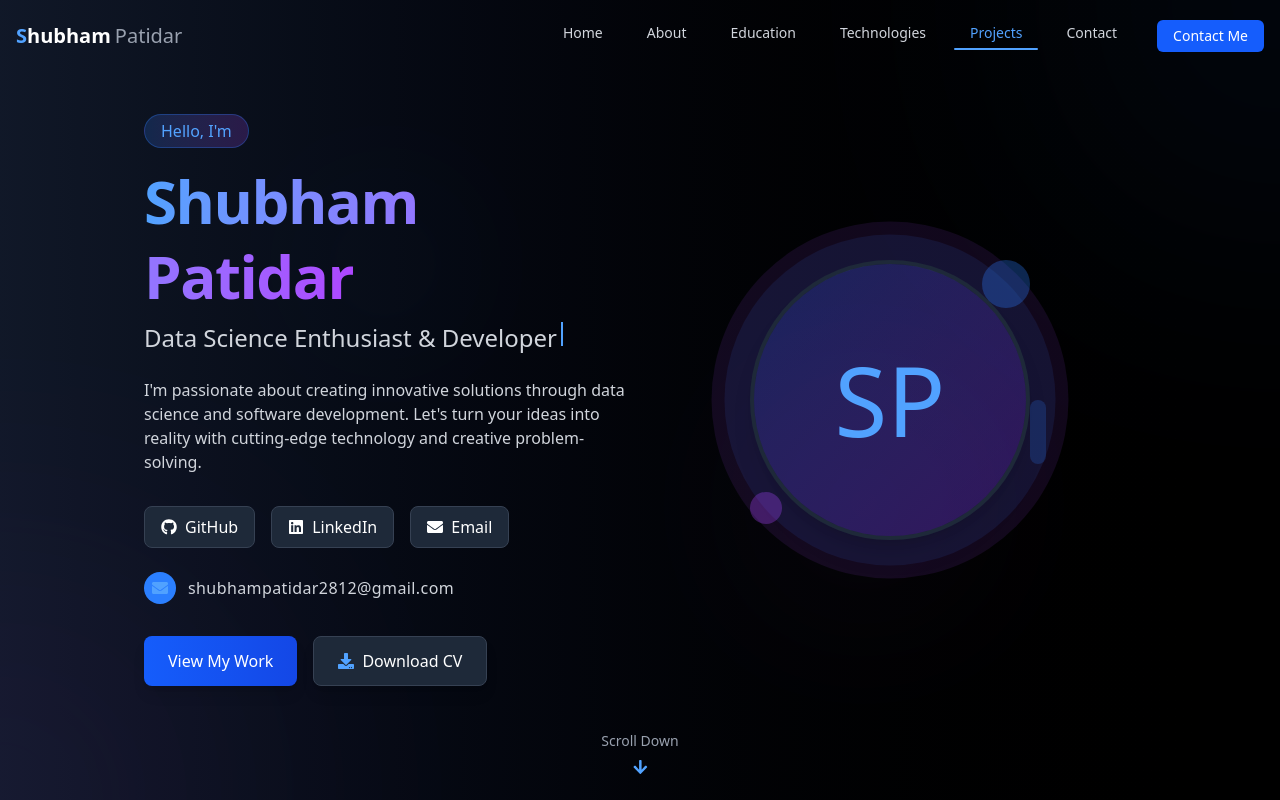
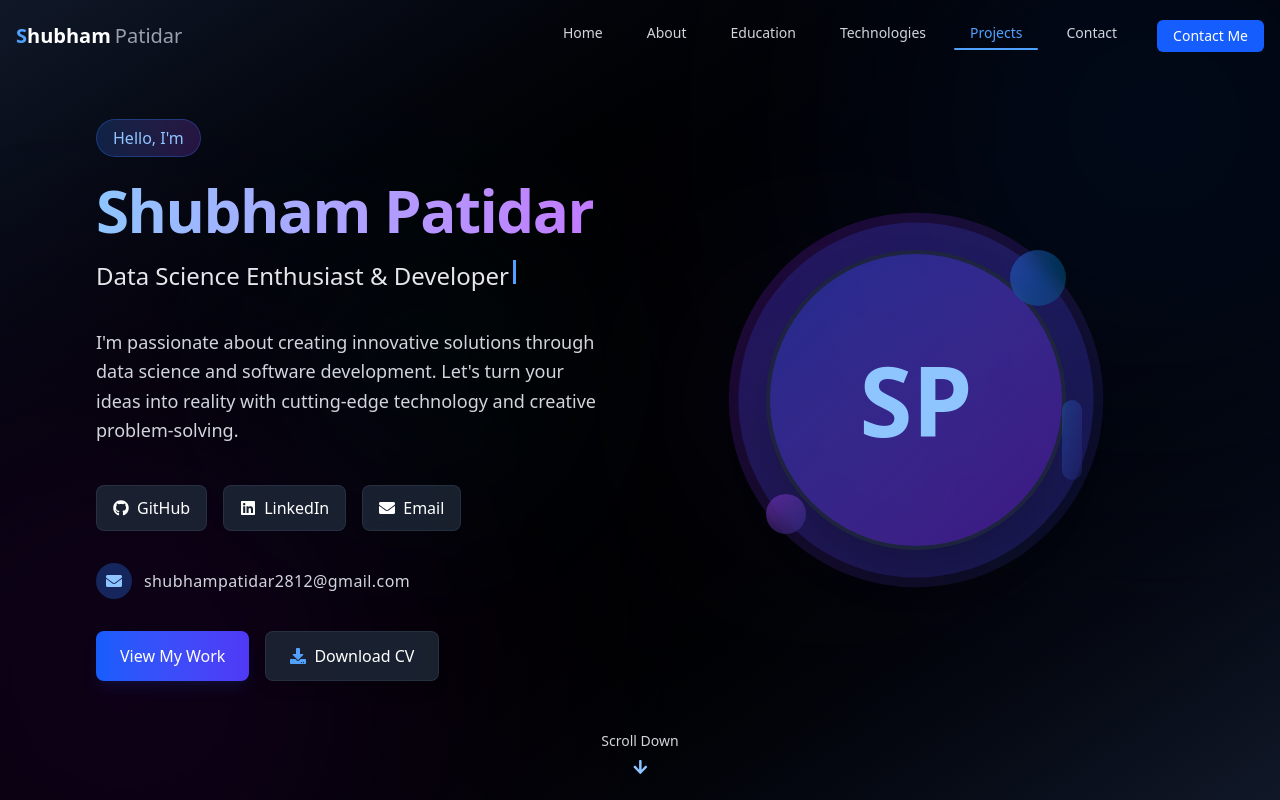
Before and after one commit to Tanish6738/Portfolio_Project, a React (Vite) app: page / in a window 1280 px wide. Shown: the top 800 px of the page. Built offline with nearby package versions, Linux system fonts and the light colour scheme.

Commit message:
refactor: improve code structure for better readability

```diff
--- a/src/Sections/Hero.tsx
+++ b/src/Sections/Hero.tsx
@@ -123,14 +123,14 @@ const Hero = () => {
   }, [index, fullText]);
 
   return (
-    <div className="relative min-h-screen w-full bg-gradient-to-r from-gray-900 to-black text-white overflow-hidden">
-      <div className="absolute top-0 right-0 w-96 h-96 bg-blue-500 rounded-full filter blur-[150px] opacity-10 transform translate-x-1/2 -translate-y-1/2"></div>
-      <div className="absolute bottom-0 left-0 w-96 h-96 bg-purple-500 rounded-full filter blur-[150px] opacity-10 transform -translate-x-1/2 translate-y-1/2"></div>
-      <div className="absolute top-1/4 left-1/4 w-32 h-32 bg-blue-400 rounded-full filter blur-[80px] opacity-5"></div>
-      <div className="absolute bottom-1/4 right-1/4 w-48 h-48 bg-purple-400 rounded-full filter blur-[100px] opacity-5"></div>
+    <div className="relative min-h-screen w-full bg-gradient-to-br from-gray-900 via-black to-gray-900 text-white overflow-hidden">
+      {/* Enhanced background gradients */}
+      <div className="absolute top-0 right-0 w-[40vw] h-[40vw] max-w-[500px] max-h-[500px] bg-blue-600 rounded-full filter blur-[150px] opacity-15 transform translate-x-1/4 -translate-y-1/4"></div>
+      <div className="absolute bottom-0 left-0 w-[40vw] h-[40vw] max-w-[500px] max-h-[500px] bg-purple-600 rounded-full filter blur-[150px] opacity-15 transform -translate-x-1/4 translate-y-1/4"></div>
+      <div className="absolute top-1/3 left-1/4 w-[15vw] h-[15vw] max-w-[200px] max-h-[200px] bg-cyan-500 rounded-full filter blur-[120px] opacity-10"></div>
+      <div className="absolute bottom-1/3 right-1/4 w-[20vw] h-[20vw] max-w-[250px] max-h-[250px] bg-indigo-500 rounded-full filter blur-[130px] opacity-10"></div>
 
-      {/* Removing the animated background dots section */}
-
+      {/* Main content */}
       <motion.div
         id="hero"
         className="min-h-screen w-full flex items-center justify-center px-4 sm:px-6 lg:px-8 py-12 sm:py-16 relative z-10"
@@ -138,45 +138,45 @@ const Hero = () => {
         animate="visible"
         variants={containerVariants}
       >
-        <div className="container mx-auto px-28">
-          <div className="mx-auto flex flex-col lg:flex-row items-center justify-between gap-8 lg:gap-2">
+        <div className="container mx-auto px-4 sm:px-6 lg:px-8 xl:px-16">
+          <div className="mx-auto flex flex-col lg:flex-row items-center justify-between gap-8 lg:gap-4">
             <motion.div
               className="w-full lg:w-1/2 space-y-5 sm:space-y-6 text-center lg:text-left order-2 lg:order-1"
               variants={containerVariants}
             >
-              <div className="max-w-xl mx-auto lg:mx-0 ">
+              <div className="max-w-xl mx-auto lg:mx-0">
                 <motion.div
-                  className="inline-block px-4 py-1 rounded-full bg-gradient-to-r from-blue-500/20 to-purple-500/20 border border-blue-500/30 mb-4"
+                  className="inline-block px-4 py-1.5 rounded-full bg-gradient-to-r from-blue-500/20 to-purple-500/20 border border-blue-500/30 mb-4 backdrop-blur-sm"
                   variants={itemVariants}
                 >
-                  <span className="text-blue-400 font-medium">Hello, I'm</span>
+                  <span className="text-blue-300 font-medium">Hello, I'm</span>
                 </motion.div>
 
                 <motion.h1
-                  className="text-4xl sm:text-5xl lg:text-6xl font-bold leading-tight tracking-tight mb-2"
+                  className="text-4xl sm:text-5xl lg:text-6xl font-bold leading-tight tracking-tight mb-3"
                   variants={itemVariants}
                 >
-                  <span className="bg-clip-text text-transparent bg-gradient-to-r from-blue-400 to-purple-500">
+                  <span className="bg-clip-text text-transparent bg-gradient-to-r from-blue-300 to-purple-400">
                     Shubham Patidar
                   </span>
                 </motion.h1>
 
                 <motion.div
-                  className="overflow-hidden h-8 sm:h-10 mb-4"
+                  className="h-auto min-h-[40px] sm:min-h-[48px] mb-5 overflow-visible"
                   variants={itemVariants}
                 >
-                  <div className="text-xl sm:text-2xl text-gray-300 font-medium flex">
-                    <span>{text}</span>
+                  <div className="text-lg sm:text-xl md:text-2xl text-gray-200 font-medium flex flex-wrap justify-center lg:justify-start">
+                    <span className="break-words">{text}</span>
                     <motion.span
                       variants={cursorVariants}
                       animate="blinking"
-                      className="inline-block w-[2px] h-[1em] bg-blue-400 ml-1"
+                      className="inline-block w-[3px] h-[1em] bg-blue-400 ml-1"
                     />
                   </div>
                 </motion.div>
 
                 <motion.p
-                  className="text-gray-300 max-w-lg mx-auto lg:mx-0 mb-6"
+                  className="text-gray-300 text-base sm:text-lg max-w-lg mx-auto lg:mx-0 mb-8 leading-relaxed"
                   variants={itemVariants}
                 >
                   I'm passionate about creating innovative solutions through data science and software development.
@@ -184,7 +184,7 @@ const Hero = () => {
                 </motion.p>
 
                 <motion.div
-                  className="flex flex-wrap gap-4 justify-center lg:justify-start pt-2"
+                  className="flex flex-wrap gap-3 sm:gap-4 justify-center lg:justify-start pt-2"
                   variants={itemVariants}
                 >
                   {socialLinks.map((link, index) => (
@@ -193,28 +193,28 @@ const Hero = () => {
                       href={link.url}
                       target="_blank"
                       rel="noopener noreferrer"
-                      className={`flex items-center gap-2 bg-gray-800 hover:bg-gray-700 transition-all px-4 py-2 rounded-lg border border-gray-700 ${link.color}`}
+                      className={`flex items-center gap-2 bg-gray-800/80 hover:bg-gray-700 transition-all duration-300 px-4 py-2.5 rounded-lg border border-gray-700/50 backdrop-blur-sm ${link.color}`}
                       variants={socialLinkVariants}
                       whileHover="hover"
                       whileTap="tap"
                     >
-                      {link.icon} {link.name}
+                      {link.icon} <span className="hidden sm:inline">{link.name}</span>
                     </motion.a>
                   ))}
                 </motion.div>
 
                 <motion.div
-                  className="pt-6 space-y-3 text-gray-300"
+                  className="pt-8 space-y-3 text-gray-300"
                   variants={itemVariants}
                 >
                   <motion.div
                     className="flex items-center gap-3 justify-center lg:justify-start"
                     whileHover={{ x: 5 }}
                   >
-                    <div className="w-8 h-8 rounded-full bg-blue-500 bg-opacity-20 flex items-center justify-center">
-                      <FaEnvelope className="text-blue-400" />
+                    <div className="w-9 h-9 rounded-full bg-blue-500/30 flex items-center justify-center backdrop-blur-sm">
+                      <FaEnvelope className="text-blue-300" />
                     </div>
-                    <span className="tracking-wide">shubhampatidar2812@gmail.com</span>
+                    <span className="tracking-wide text-sm sm:text-base">shubhampatidar2812@gmail.com</span>
                   </motion.div>
                 </motion.div>
 
@@ -224,7 +224,7 @@ const Hero = () => {
                 >
                   <motion.a
                     href="#projects"
-                    className="bg-gradient-to-r from-blue-600 to-blue-700 hover:from-blue-700 hover:to-blue-800 px-6 py-3 rounded-lg font-medium shadow-lg inline-flex items-center gap-2"
+                    className="bg-gradient-to-r from-blue-600 to-indigo-600 hover:from-blue-700 hover:to-indigo-700 px-6 py-3 rounded-lg font-medium shadow-lg shadow-blue-900/20 inline-flex items-center gap-2 transition-all duration-300"
                     variants={buttonVariants}
                     whileHover="hover"
                     whileTap="tap"
@@ -234,7 +234,7 @@ const Hero = () => {
 
                   <motion.a
                     href="/Shubham_Resume.docx"
-                    className="bg-gray-800 hover:bg-gray-700 border border-gray-700 px-6 py-3 rounded-lg font-medium shadow-lg inline-flex items-center gap-2"
+                    className="bg-gray-800/80 hover:bg-gray-700 border border-gray-700/50 px-6 py-3 rounded-lg font-medium shadow-lg backdrop-blur-sm inline-flex items-center gap-2 transition-all duration-300"
                     variants={buttonVariants}
                     whileHover="hover"
                     whileTap="tap"
@@ -252,58 +252,71 @@ const Hero = () => {
               variants={containerVariants}
             >
               <div className="relative">
+                {/* Animated background circles */}
                 <motion.div
-                  className="absolute top-1/2 left-1/2 w-[280px] h-[280px] sm:w-[320px] sm:h-[320px] rounded-full bg-blue-500/10"
+                  className="absolute top-1/2 left-1/2 w-[280px] h-[280px] sm:w-[340px] sm:h-[340px] rounded-full bg-gradient-to-br from-blue-600/20 to-indigo-600/20"
                   style={{ translateX: "-50%", translateY: "-50%" }}
                   animate={{
                     scale: [1, 1.05, 1],
+                    rotate: [0, 5, 0],
                     transition: {
                       repeat: Infinity,
                       repeatType: "reverse",
-                      duration: 3,
+                      duration: 5,
                       ease: "easeInOut"
                     }
                   }}
                 />
                 <motion.div
-                  className="absolute top-1/2 left-1/2 w-[300px] h-[300px] sm:w-[340px] sm:h-[340px] rounded-full bg-purple-500/10"
+                  className="absolute top-1/2 left-1/2 w-[300px] h-[300px] sm:w-[360px] sm:h-[360px] rounded-full bg-gradient-to-br from-purple-600/20 to-blue-600/10"
                   style={{ translateX: "-50%", translateY: "-50%" }}
                   animate={{
                     scale: [1.05, 1, 1.05],
+                    rotate: [0, -5, 0],
                     transition: {
                       repeat: Infinity,
                       repeatType: "reverse",
-                      duration: 3.5,
+                      duration: 6,
                       ease: "easeInOut"
                     }
                   }}
                 />
 
+                {/* Profile picture/avatar container */}
                 <motion.div
-                  className="relative w-[250px] h-[250px] sm:w-[280px] sm:h-[280px] rounded-full overflow-hidden border-4 border-gray-800 shadow-xl"
+                  className="relative w-[250px] h-[250px] sm:w-[300px] sm:h-[300px] rounded-full overflow-hidden border-4 border-gray-800/80 shadow-2xl backdrop-blur-sm"
                   variants={imageVariants}
+                  whileHover={{ scale: 1.03, transition: { duration: 0.3 } }}
                 >
-                  <div className="absolute inset-0 bg-gradient-to-br from-blue-600/20 to-purple-600/20"></div>
-                  <div className="absolute inset-0 flex items-center justify-center text-8xl text-blue-400">SP</div>
+                  <div className="absolute inset-0 bg-gradient-to-br from-blue-600/30 to-purple-600/30"></div>
+                  <motion.div
+                    className="absolute inset-0 flex items-center justify-center text-8xl text-blue-300 font-bold"
+                    initial={{ opacity: 0, scale: 0.8 }}
+                    animate={{ opacity: 1, scale: 1 }}
+                    transition={{ delay: 0.5, duration: 0.8 }}
+                  >
+                    SP
+                  </motion.div>
                 </motion.div>
 
+                {/* Decorative elements */}
                 <motion.div
-                  className="absolute top-0 right-0 w-12 h-12 rounded-full bg-blue-500/30"
+                  className="absolute top-0 right-0 w-14 h-14 rounded-full bg-gradient-to-br from-blue-500/40 to-cyan-500/20 backdrop-blur-sm"
                   initial={{ scale: 0, opacity: 0 }}
                   animate={{ scale: 1, opacity: 1 }}
-                  transition={{ delay: 1.5, duration: 0.5 }}
+                  transition={{ delay: 1.5, duration: 0.7 }}
                 />
                 <motion.div
-                  className="absolute bottom-4 left-0 w-8 h-8 rounded-full bg-purple-500/30"
+                  className="absolute bottom-4 left-0 w-10 h-10 rounded-full bg-gradient-to-br from-purple-500/40 to-indigo-500/20 backdrop-blur-sm"
                   initial={{ scale: 0, opacity: 0 }}
                   animate={{ scale: 1, opacity: 1 }}
-                  transition={{ delay: 1.7, duration: 0.5 }}
+                  transition={{ delay: 1.7, duration: 0.7 }}
                 />
                 <motion.div
-                  className="absolute top-1/2 -right-4 w-4 h-16 rounded-full bg-blue-500/20"
+                  className="absolute top-1/2 -right-4 w-5 h-20 rounded-full bg-gradient-to-br from-blue-500/30 to-indigo-500/10 backdrop-blur-sm"
                   initial={{ scale: 0, opacity: 0 }}
                   animate={{ scale: 1, opacity: 1 }}
-                  transition={{ delay: 1.9, duration: 0.5 }}
+                  transition={{ delay: 1.9, duration: 0.7 }}
                 />
               </div>
             </motion.div>
@@ -311,13 +324,14 @@ const Hero = () => {
         </div>
       </motion.div>
 
+      {/* Scroll indicator */}
       <motion.div
-        className="absolute bottom-8 left-1/2 transform -translate-x-1/2 flex flex-col items-center text-blue-400"
+        className="absolute bottom-8 left-1/2 transform -translate-x-1/2 flex flex-col items-center text-blue-300"
         initial="initial"
         animate="animate"
         variants={scrollDownVariants}
       >
-        <span className="text-sm mb-2 text-gray-400">Scroll Down</span>
+        <span className="text-sm mb-2 text-gray-300">Scroll Down</span>
         <FaArrowDown />
       </motion.div>
     </div>
```
